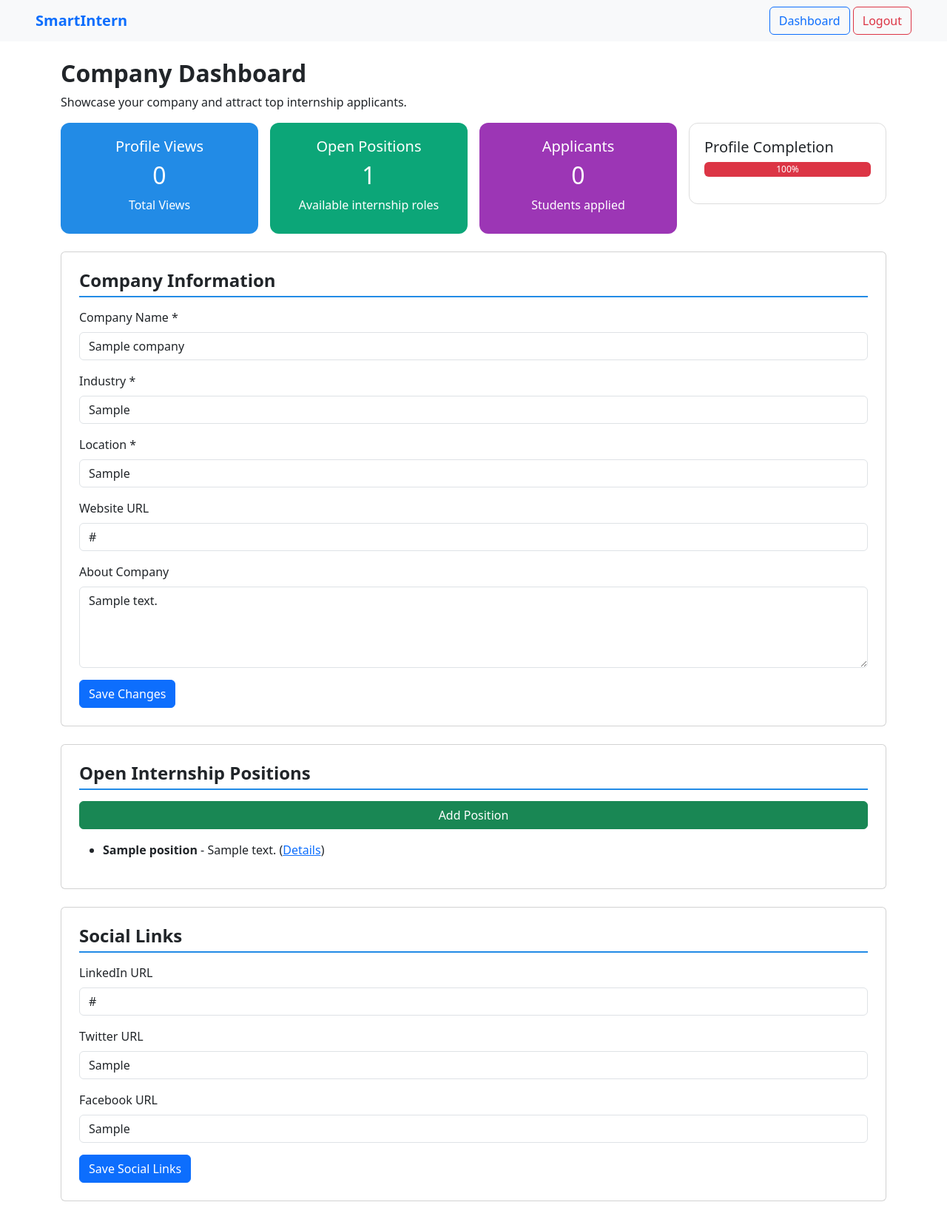
After one commit to byznrdincer/smartintern, a Django app: a page that uses profiles/templates/profiles/company_profile.html in a window 1280 px wide. The commit adds this page. Shown: the whole page at 74% size. Run offline with Django 5.2, Linux system fonts and the light colour scheme; a user stored in the database is signed in; tables that the repository leaves empty hold one stand-in row (values such as "Sample post").

Commit message:
company's page is created

```diff
--- a/profiles/forms.py
+++ b/profiles/forms.py
@@ -1,5 +1,5 @@
 from django import forms
-from .models import Profile, Project, Certification, Skill
+from .models import Profile, Project, Certification, Skill, Company, Position
 
 class ProfileForm(forms.ModelForm):
     class Meta:
@@ -23,3 +23,18 @@ class CertificationForm(forms.ModelForm):
     class Meta:
         model = Certification
         fields = ['name', 'organization', 'date_obtained', 'certificate_url']
+
+# Şirket formu
+class CompanyForm(forms.ModelForm):
+    class Meta:
+        model = Company
+        fields = ['name', 'industry', 'location', 'website', 'about', 'linkedin', 'twitter', 'facebook']
+        widgets = {
+            'about': forms.Textarea(attrs={'rows': 4}),
+        }
+
+# Açık pozisyon formu
+class PositionForm(forms.ModelForm):
+    class Meta:
+        model = Position
+        fields = ['title', 'description', 'link']
--- /dev/null
+++ b/profiles/templates/profiles/company_profile.html
@@ -0,0 +1,179 @@
+<!DOCTYPE html>
+<html lang="en">
+<head>
+    <meta charset="UTF-8" />
+    <title>Company Dashboard - SmartIntern</title>
+    <link href="https://cdn.jsdelivr.net/npm/bootstrap@5.3.0/dist/css/bootstrap.min.css" rel="stylesheet" />
+    <style>
+        /* Öğrenci sayfasındaki style'lar ile uyumlu */
+        .card-box {
+            color: white;
+            border-radius: 12px;
+            padding: 20px;
+            height: 150px;
+        }
+        .bg-blue { background-color: #228be6; }
+        .bg-green { background-color: #0ca678; }
+        .bg-purple { background-color: #9c36b5; }
+        .profile-progress {
+            border: 1px solid #ddd;
+            border-radius: 12px;
+            padding: 20px;
+        }
+        .section-title {
+            border-bottom: 2px solid #228be6;
+            padding-bottom: 6px;
+            margin-bottom: 15px;
+            font-weight: 600;
+        }
+    </style>
+</head>
+<body>
+
+<nav class="navbar navbar-light bg-light justify-content-between px-5">
+    <a class="navbar-brand fw-bold text-primary">SmartIntern</a>
+    <div>
+        <a href="#" class="btn btn-outline-primary">Dashboard</a>
+        <a href="{% url 'logout' %}" class="btn btn-outline-danger">Logout</a>
+    </div>
+</nav>
+
+<div class="container my-4">
+    <h2 class="fw-bold">Company Dashboard</h2>
+    <p>Showcase your company and attract top internship applicants.</p>
+
+    <div class="row g-3 mb-4">
+        <div class="col-md-3">
+            <div class="card-box bg-blue text-center">
+                <h5>Profile Views</h5>
+                <h2>{{ profile_views }}</h2>
+                <p>Total Views</p>
+            </div>
+        </div>
+        <div class="col-md-3">
+            <div class="card-box bg-green text-center">
+                <h5>Open Positions</h5>
+                <h2>{{ open_positions_count }}</h2>
+                <p>Available internship roles</p>
+            </div>
+        </div>
+        <div class="col-md-3">
+            <div class="card-box bg-purple text-center">
+                <h5>Applicants</h5>
+                <h2>{{ applicants_count }}</h2>
+                <p>Students applied</p>
+            </div>
+        </div>
+        <div class="col-md-3">
+            <div class="profile-progress">
+                <h5>Profile Completion</h5>
+                <div class="progress mb-2" style="height: 20px;">
+                    <div class="progress-bar bg-danger" style="width: {{ completion_percent }}%;">{{ completion_percent }}%</div>
+                </div>
+                <ul>
+                    {% if not company.about %}
+                    <li>Add company description</li>
+                    {% endif %}
+                    {% if not company.location %}
+                    <li>Add company location</li>
+                    {% endif %}
+                    {% if open_positions_count == 0 %}
+                    <li>Add open internship positions</li>
+                    {% endif %}
+                </ul>
+            </div>
+        </div>
+    </div>
+
+    <!-- Company Information Form -->
+    <div class="card mb-4 p-4">
+        <h4 class="section-title">Company Information</h4>
+        <form method="post" action="{% url 'company_profile' company.slug %}">
+            {% csrf_token %}
+            <div class="mb-3">
+                <label for="company_name" class="form-label">Company Name *</label>
+                <input type="text" id="company_name" name="company_name" class="form-control"
+                       value="{{ company.name }}" required>
+            </div>
+            <div class="mb-3">
+                <label for="industry" class="form-label">Industry *</label>
+                <input type="text" id="industry" name="industry" class="form-control"
+                       value="{{ company.industry }}" required>
+            </div>
+            <div class="mb-3">
+                <label for="location" class="form-label">Location *</label>
+                <input type="text" id="location" name="location" class="form-control"
+                       value="{{ company.location }}" required>
+            </div>
+            <div class="mb-3">
+                <label for="website" class="form-label">Website URL</label>
+                <input type="url" id="website" name="website" class="form-control"
+                       value="{{ company.website }}">
+            </div>
+            <div class="mb-3">
+                <label for="about" class="form-label">About Company</label>
+                <textarea id="about" name="about" class="form-control" rows="4">{{ company.about }}</textarea>
+            </div>
+
+            <button type="submit" class="btn btn-primary" name="company_info_submit">Save Changes</button>
+        </form>
+    </div>
+
+    <!-- Internship Positions -->
+    <div class="card mb-4 p-4">
+        <h4 class="section-title">Open Internship Positions</h4>
+        <button class="btn btn-success mb-3" type="button" data-bs-toggle="collapse" data-bs-target="#addPositionForm" aria-expanded="false" aria-controls="addPositionForm">
+            Add Position
+        </button>
+
+        <div class="collapse" id="addPositionForm">
+            <form method="post" action="{% url 'company_profile' company.slug %}">
+                {% csrf_token %}
+                {{ position_form.as_p }}
+                <button type="submit" name="position_submit" class="btn btn-primary">Save Position</button>
+            </form>
+        </div>
+
+        {% if open_positions_count == 0 %}
+            <p>No internship positions added yet.</p>
+        {% else %}
+            <ul>
+                {% for position in company.positions.all %}
+                    <li>
+                        <strong>{{ position.title }}</strong> - {{ position.description }}
+                        {% if position.link %}
+                            (<a href="{{ position.link }}" target="_blank">Details</a>)
+                        {% endif %}
+                    </li>
+                {% endfor %}
+            </ul>
+        {% endif %}
+    </div>
+
+    <!-- Social Links -->
+    <div class="card mb-4 p-4">
+        <h4 class="section-title">Social Links</h4>
+        <form method="post" action="{% url 'company_profile' company.slug %}">
+            {% csrf_token %}
+            <div class="mb-3">
+                <label for="linkedin" class="form-label">LinkedIn URL</label>
+                <input type="url" id="linkedin" name="linkedin" class="form-control" value="{{ company.linkedin }}">
+            </div>
+            <div class="mb-3">
+                <label for="twitter" class="form-label">Twitter URL</label>
+                <input type="url" id="twitter" name="twitter" class="form-control" value="{{ company.twitter }}">
+            </div>
+            <div class="mb-3">
+                <label for="facebook" class="form-label">Facebook URL</label>
+                <input type="url" id="facebook" name="facebook" class="form-control" value="{{ company.facebook }}">
+            </div>
+
+            <button type="submit" class="btn btn-primary" name="social_submit">Save Social Links</button>
+        </form>
+    </div>
+
+</div>
+
+<script src="https://cdn.jsdelivr.net/npm/bootstrap@5.3.0/dist/js/bootstrap.bundle.min.js"></script>
+</body>
+</html>
--- a/profiles/urls.py
+++ b/profiles/urls.py
@@ -2,6 +2,8 @@ from django.urls import path
 from . import views
 
 urlpatterns = [
-    path('profile/<str:username>/', views.profile_detail, name='profile_detail'),  # /profile/beyzanur/
+    path('profile/<str:username>/', views.profile_detail, name='profile_detail'),  # Öğrenci profili
     path('profile/<str:username>/edit/', views.profile_edit, name='profile_edit'),  # Profil düzenleme (opsiyonel)
+
+    path('company/<slug:slug>/', views.company_profile, name='company_profile'),  # Şirket profili
 ]
--- a/profiles/views.py
+++ b/profiles/views.py
@@ -1,8 +1,8 @@
 from django.shortcuts import render, get_object_or_404, redirect
 from django.contrib.auth.decorators import login_required
 from django.contrib.auth.models import User
-from .models import Profile, Skill
-from .forms import ProfileForm, ProjectForm, CertificationForm
+from .models import Profile, Skill, Company, Position
+from .forms import ProfileForm, ProjectForm, CertificationForm, CompanyForm, PositionForm
 
 def calculate_completion_percent(profile):
     percent = 0
@@ -11,6 +11,16 @@ def calculate_completion_percent(profile):
     if profile.location:
         percent += 30
     if profile.skills.exists():
+        percent += 40
+    return percent
+
+def calculate_company_completion(company):
+    percent = 0
+    if company.about:
+        percent += 30
+    if company.location:
+        percent += 30
+    if company.positions.exists():
         percent += 40
     return percent
 
@@ -103,5 +113,47 @@ def profile_detail(request, username):
     return render(request, 'profiles/profile_detail.html', context)
 
 @login_required
+def company_profile(request, slug):
+    company = get_object_or_404(Company, slug=slug)
+
+    company_form = CompanyForm(instance=company)
+    position_form = PositionForm()
+
+    if request.method == "POST":
+
+        if 'company_info_submit' in request.POST:
+            company_form = CompanyForm(request.POST, instance=company)
+            if company_form.is_valid():
+                company_form.save()
+                return redirect('company_profile', slug=slug)
+
+        elif 'position_submit' in request.POST:
+            position_form = PositionForm(request.POST)
+            if position_form.is_valid():
+                position = position_form.save(commit=False)
+                position.company = company
+                position.save()
+                return redirect('company_profile', slug=slug)
+
+        elif 'social_submit' in request.POST:
+            company.linkedin = request.POST.get('linkedin', '')
+            company.twitter = request.POST.get('twitter', '')
+            company.facebook = request.POST.get('facebook', '')
+            company.save()
+            return redirect('company_profile', slug=slug)
+
+    completion_percent = calculate_company_completion(company)
+
+    context = {
+        'company': company,
+        'profile_views': 0,  # burayı şirket verilerine göre ayarla
+        'open_positions_count': company.positions.count(),
+        'applicants_count': 0,  # Başvuru sayısı varsa çek
+        'completion_percent': completion_percent,
+        'company_form': company_form,
+        'position_form': position_form,
+    }
+    return render(request, 'profiles/company_profile.html', context)
+@login_required
 def profile_edit(request, username):
     return redirect('profile_detail', username=username)
```
Also changed, not shown: accounts/templates/accounts/login.html (+23 -2 lines), accounts/views.py (+21 -4 lines), profiles/models.py (+31 -0 lines), db.sqlite3, profiles/migrations/0003_company_position.py (added), projects/migrations/__init__.py (deleted), projects/templates/projects/project_detail.html (deleted), projects/templates/projects/project_form.html (deleted), projects/templates/projects/projects_file.html (deleted).
